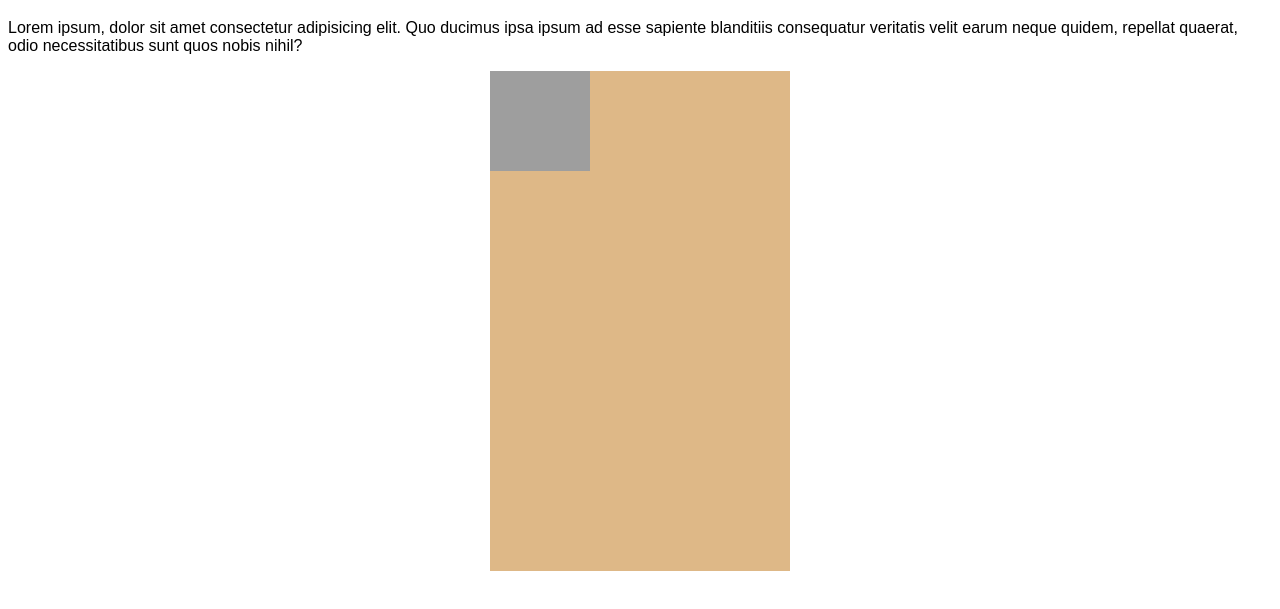
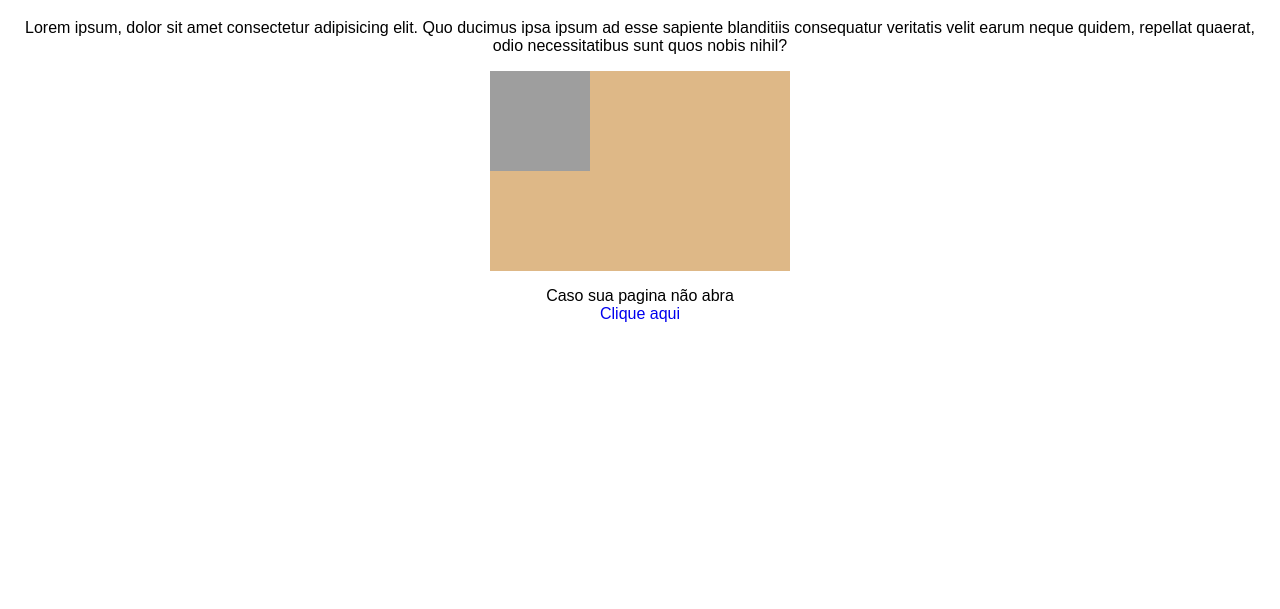
Before and after one commit to brunopontesf38/Html-css, a plain HTML site: page Exercicio/ex024/iframe002.html in a window 1280 px wide. Shown: the part 61-670 px from the top of the page. Drawn offline with Linux system fonts and the light colour scheme.

Commit message:
Update iframe002.html

```diff
--- a/Exercicio/ex024/iframe002.html
+++ b/Exercicio/ex024/iframe002.html
@@ -14,13 +14,21 @@
             margin: auto;
 
         }
+        a,p{
+            text-align: center;
+            display: block;
+            text-decoration: none;
+        }
     </style>
 </head>
 <body>
     <h1>Texte de Iframe</h1>
     <p>Lorem ipsum, dolor sit amet consectetur adipisicing elit. Quo ducimus ipsa ipsum ad esse sapiente blanditiis consequatur veritatis velit earum neque quidem, repellat quaerat, odio necessitatibus sunt quos nobis nihil?</p>
 
-    <iframe src="http://127.0.0.1:5500/Exercicio/ex022/fundo002.html" frameborder="" width="500px"  height="500px"></iframe>
+    <iframe src="http://127.0.0.1:5500/Exercicio/ex022/fundo002.html" frameborder="" width="500px"  height="200px">
+    </iframe>
+    <p>Caso sua pagina não abra<a href="http://127.0.0.1:5500/Exercicio/ex022/fundo002.html" target="_blank">Clique aqui</a></p>
+
 
 </body>
 </html>
```
